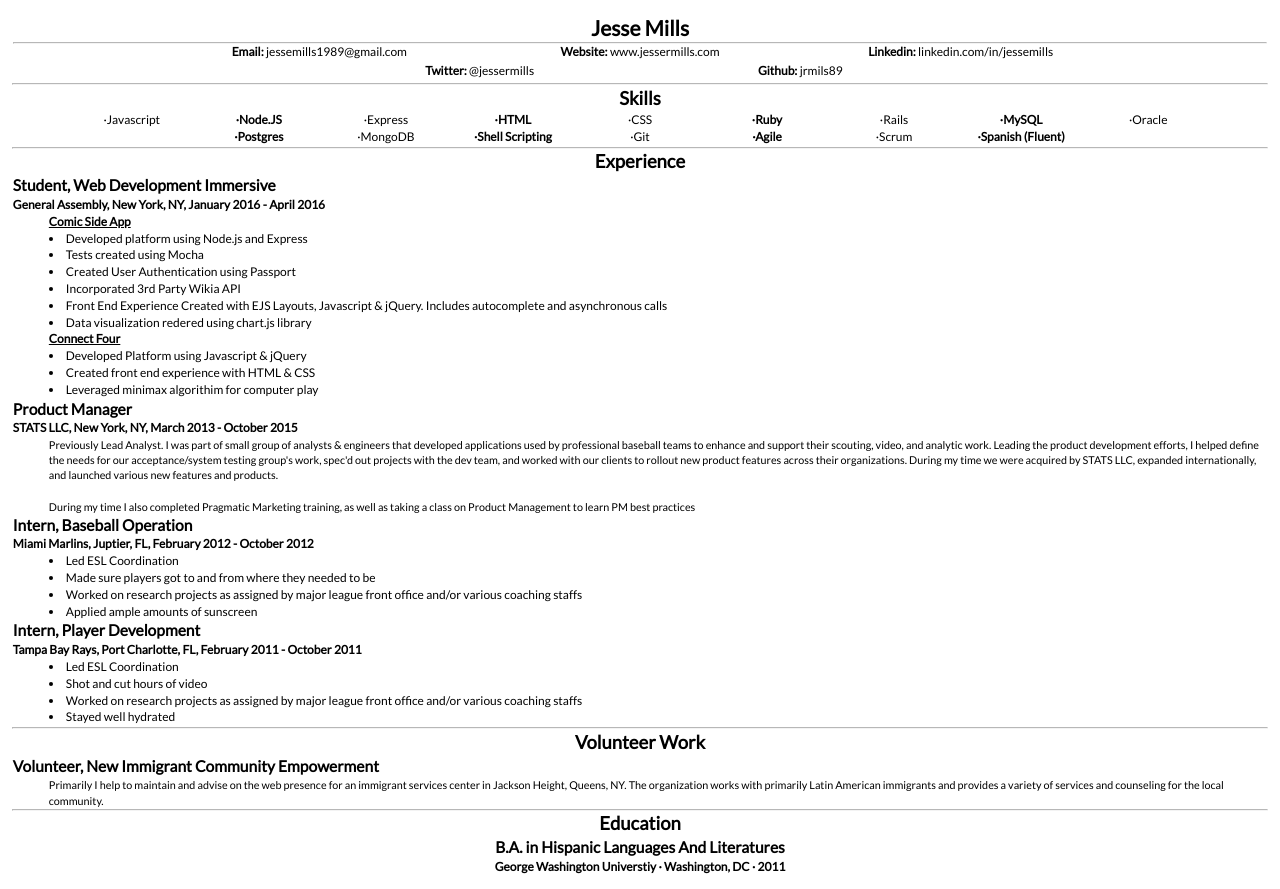
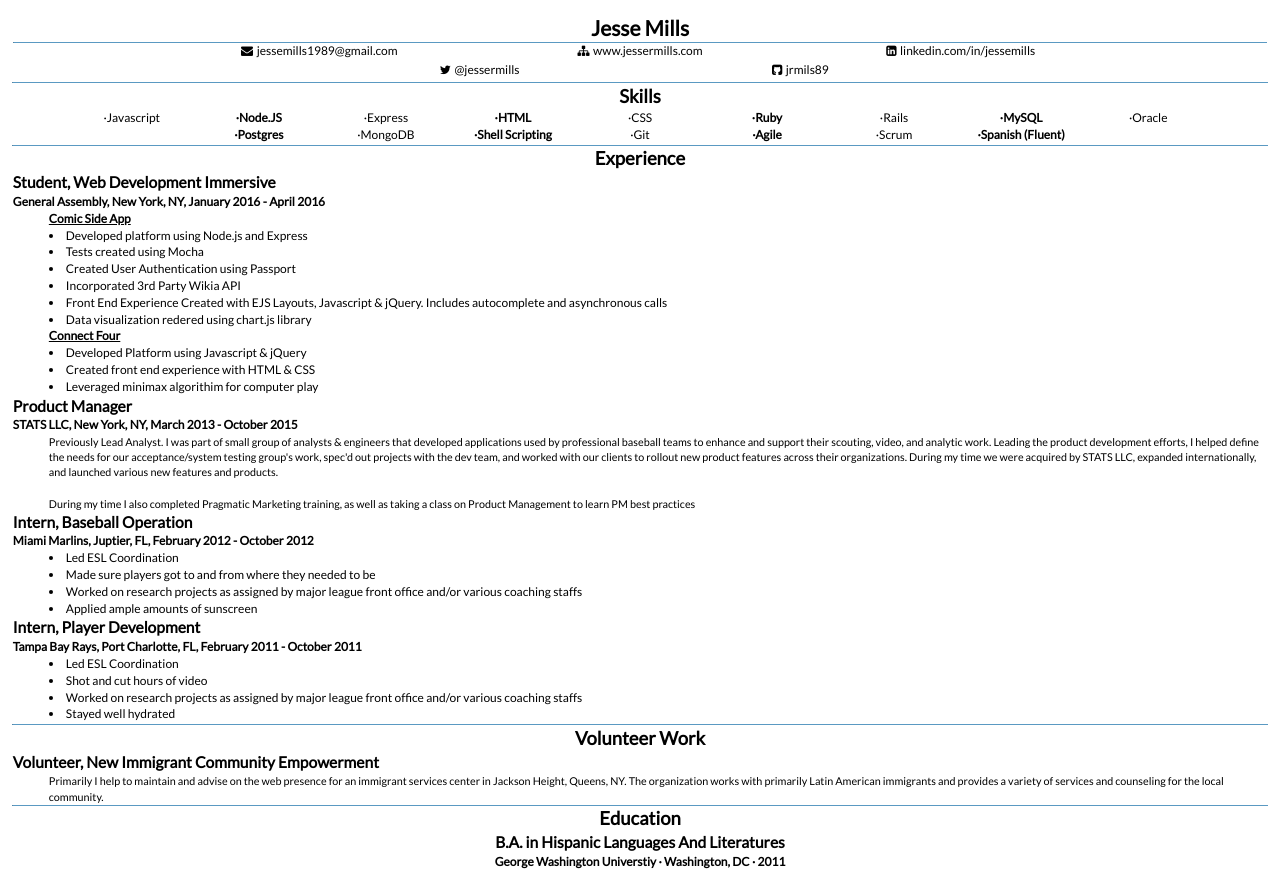
Before and after one commit to jrmils89/jrmils89.github.io, a plain HTML site: page resume.html in a window 1280 px wide. Drawn offline with Linux system fonts and the light colour scheme.

Commit message:
Icons and styling

```diff
--- a/css/application.css
+++ b/css/application.css
@@ -1,4 +1,14 @@
 @import url(https://fonts.googleapis.com/css?family=Lato);
+
+@font-face {
+	font-family: 'fontello';
+	src: url('../fonts/icons/fontello.eot');
+  src: url('../fonts/icons/fontello.eot') format('embedded-opentype'),
+       url('../fonts/icons/fontello.woff') format('woff'),
+       url('../fonts/icons/fontello.ttf') format('truetype');
+	font-weight: normal;
+	font-style: normal;
+}
 
 /*body {
 	background: #bcbec0;
@@ -159,6 +169,8 @@ a.nav-bar-link {
 
 hr {
 	opacity: .7;
+	border-color: #156FA9;
+	border-top: none;
 }
 
 
@@ -185,10 +197,12 @@ a.nav-bar-link:first-child {
 	margin-bottom: .2em;
 }
 
-span.label {
-	font-weight: bold;
-	text-transform: capitalize;
+i.icon {
+	font-family: 'fontello';
+	font-style: normal;
+	margin-right: .3em;
 }
+
 
 h1 {
 	font-size: 2.2em;
@@ -221,3 +235,8 @@ h5 {
 .job-description {
 	padding-left: 3em;
 }
+
+a.unstyled-link {
+	color: inherit;
+	text-decoration: inherit;
+}
--- a/resume.html
+++ b/resume.html
@@ -18,11 +18,11 @@
 <h1 class="resume-header">Jesse Mills</h1>
 <hr/>
 <div class="contact-info">
-  <li><span class='label'>Email: </span>jessemills1989@gmail.com</li>
-  <li><span class='label'>Website: </span>www.jessermills.com</li>
-  <li><span class='label'>Linkedin: </span>linkedin.com/in/jessemills</li>
-  <li><span class='label'>Twitter: </span>@jessermills</li>
-  <li><span class='label'>Github: </span>jrmils89</li>
+  <li><i class="icon">&#xe800;</i></span>jessemills1989@gmail.com</li>
+  <li><i class="icon">&#xe803;</i></span><a href="http://www.jessermills.com" class="unstyled-link">www.jessermills.com</a></li>
+  <li><i class="icon">&#xe804;</i></span><a href="http://www.linkedin.com/in/jessemills" class="unstyled-link">linkedin.com/in/jessemills</a></li>
+  <li><i class="icon">&#xe801;</i></span><a href="https://www.twitter.com/jessermills" class="unstyled-link">@jessermills</a></li>
+  <li><i class="icon">&#xe802;</i></span><a href="https://www.github.com/jrmils89" class="unstyled-link">jrmils89</a></li>
 </div>
 </section>
 <hr/>
```
Also changed, not shown: fonts/icons/fontello.svg (added), fonts/icons/fontello.ttf, fonts/icons/fontello.woff (added), 1 other file.
